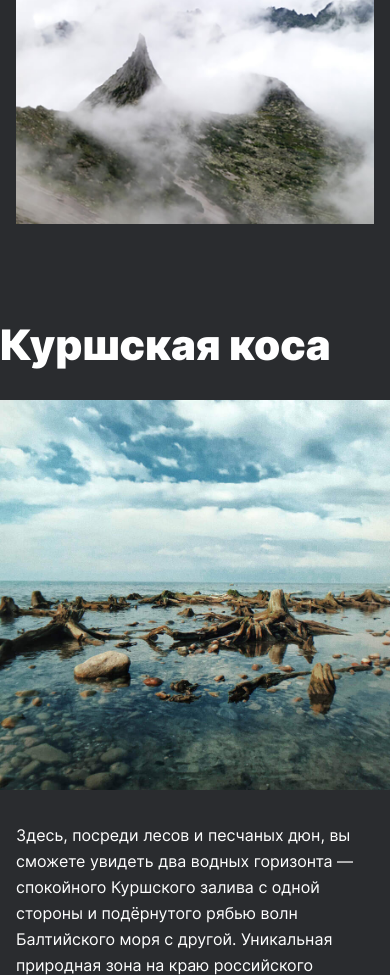
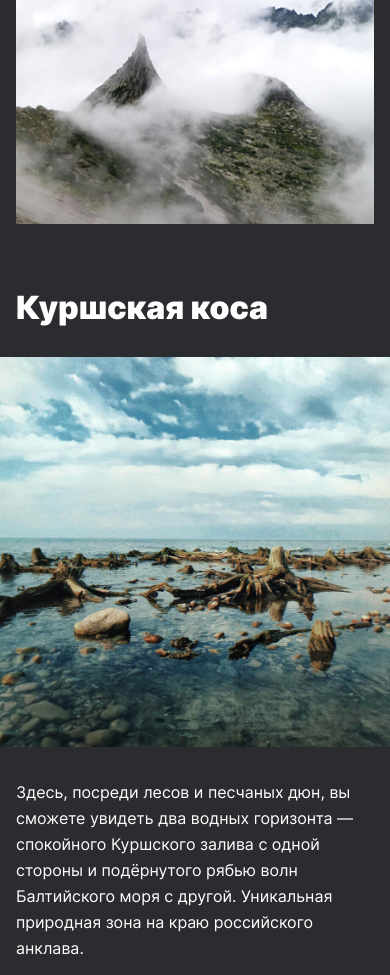
Before and after one commit to khizrim/russian-travel, a plain HTML site: page index.html in a window 390 px wide. Shown: the part 4484-5459 px from the top of the page. Drawn offline with Linux system fonts and the light colour scheme.

Commit message:
projetc-3_fixed

```diff
--- a/blocks/place/__title/place__title.css
+++ b/blocks/place/__title/place__title.css
@@ -14,11 +14,7 @@
   }
 }
 
-<<<<<<< HEAD
 @media only screen and (max-width: 767px) {
-=======
-@media only screen and (max-width: px) {
->>>>>>> d7983630a9ef2cbfbf9df8faff00ae33270fef30
   .place__title {
     font-size: 36px;
     line-height: 40px;
@@ -29,10 +25,7 @@
   .place__title {
     font-size: 32px;
     line-height: 35px;
-<<<<<<< HEAD
   }
-=======
->>>>>>> d7983630a9ef2cbfbf9df8faff00ae33270fef30
 }
 
 @media only screen and (max-width: 425px) {
--- a/fonts/fonts.css
+++ b/fonts/fonts.css
@@ -1,20 +1,20 @@
 @font-face {
   font-family: 'Inter';
   font-weight: 400;
-  src: url("../../fonts/Inter-Regular.woff2") format("woff2"),
-       url("../../fonts/Inter-Regular.woff") format("woff");
+  src: url("../fonts/Inter-Regular.woff2") format("woff2"),
+       url("../fonts/Inter-Regular.woff") format("woff");
 }
 
 @font-face {
   font-family: 'Inter';
   font-weight: bold;
-  src: url("../../fonts/Inter-Bold.woff2") format("woff2"),
-       url("../../fonts/Inter-Bold.woff") format("woff")
+  src: url("../fonts/Inter-Bold.woff2") format("woff2"),
+       url("../fonts/Inter-Bold.woff") format("woff")
 }
 
 @font-face {
   font-family: 'Inter';
   font-weight: 900;
-  src: url("../../fonts/Inter-Black.woff2") format("woff2"),
-       url("../../fonts/Inter-Black.woff") format("woff");
+  src: url("../fonts/Inter-Black.woff2") format("woff2"),
+       url("../fonts/Inter-Black.woff") format("woff");
 }
```
